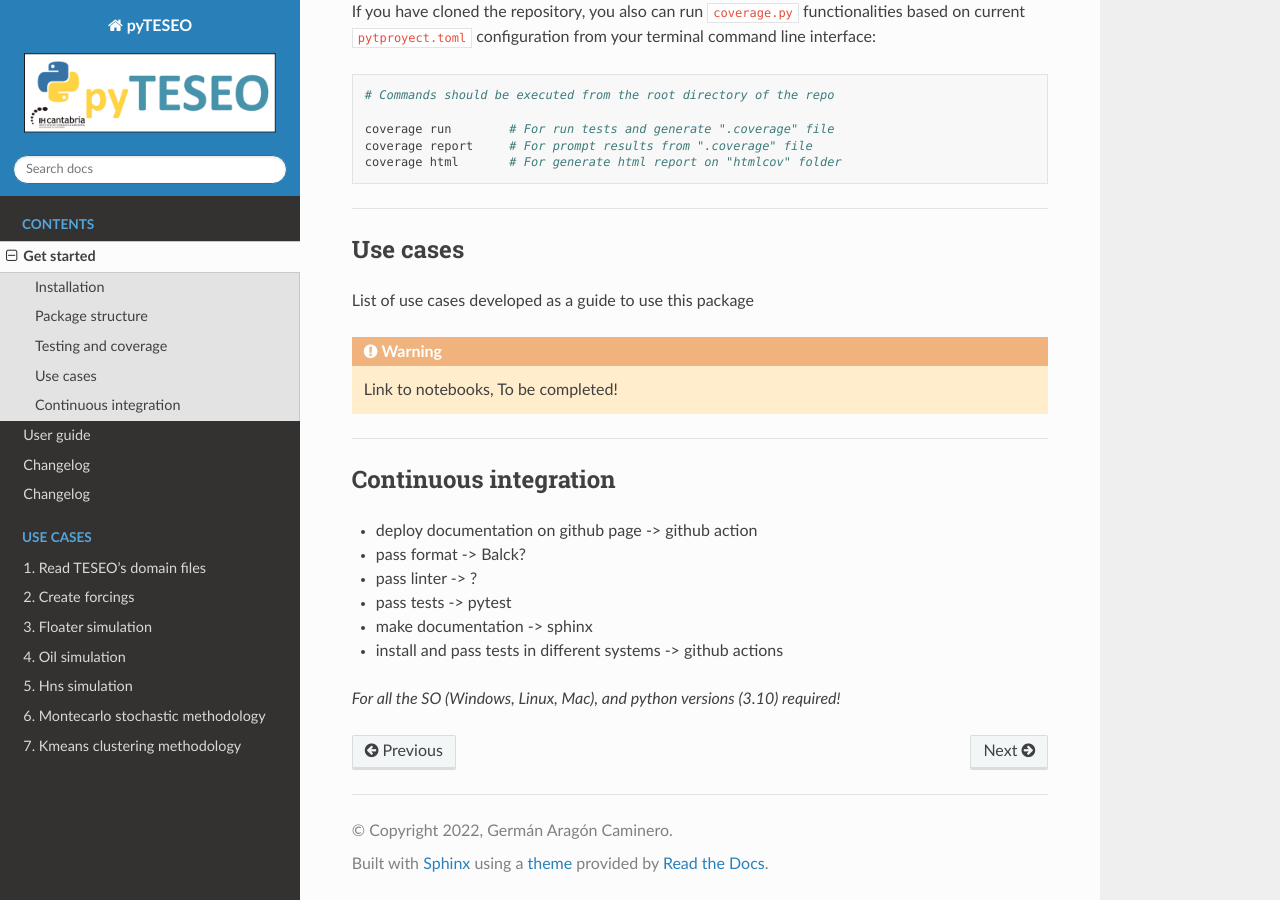
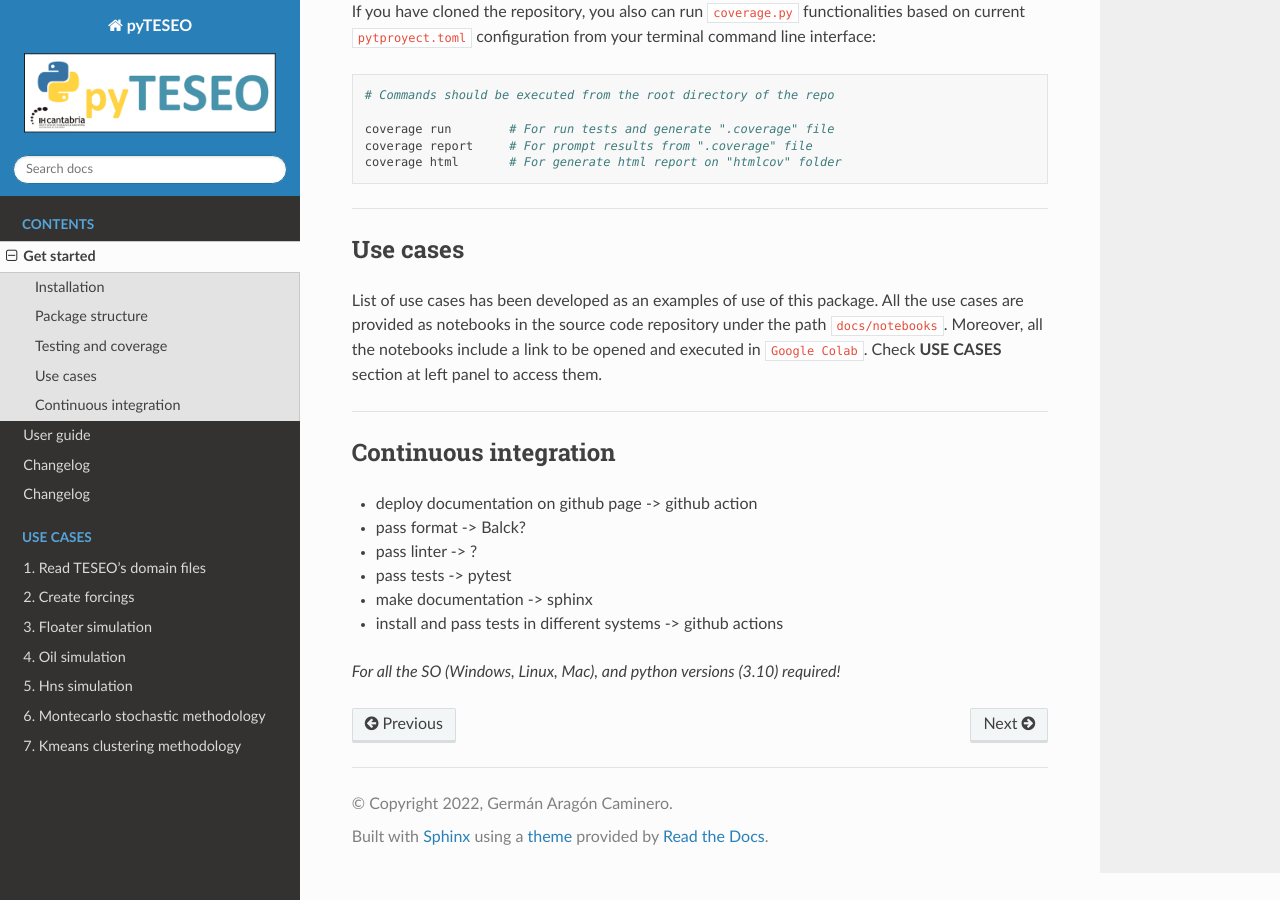
Before and after one commit to vegama/pyteseo, a Sphinx documentation site: the page built from docs/get-started.md, in a window 1280 px wide and 900 px high, scrolled down 1191 px. Built offline with Sphinx 7.4.7 and the Read the Docs theme 2.0.0, drawn with Linux system fonts in a browser that asks for light colours; pages that are not in the unit, such as notebooks, are missing from menus.

Commit message:
update documentation

````diff
--- a/docs/get-started.md
+++ b/docs/get-started.md
@@ -47,10 +47,8 @@ coverage html       # For generate html report on "htmlcov" folder
 ---
 
 ## Use cases
-List of use cases developed as a guide to use this package
-```{warning}
-Link to notebooks, To be completed!
-```
+List of use cases has been developed as an examples of use of this package.
+All the use cases are provided as notebooks in the source code repository under the path `docs/notebooks`. Moreover, all the notebooks include a link to be opened and executed in `Google Colab`. Check **USE CASES** section at left panel to access them.
 
 ---
 
````
